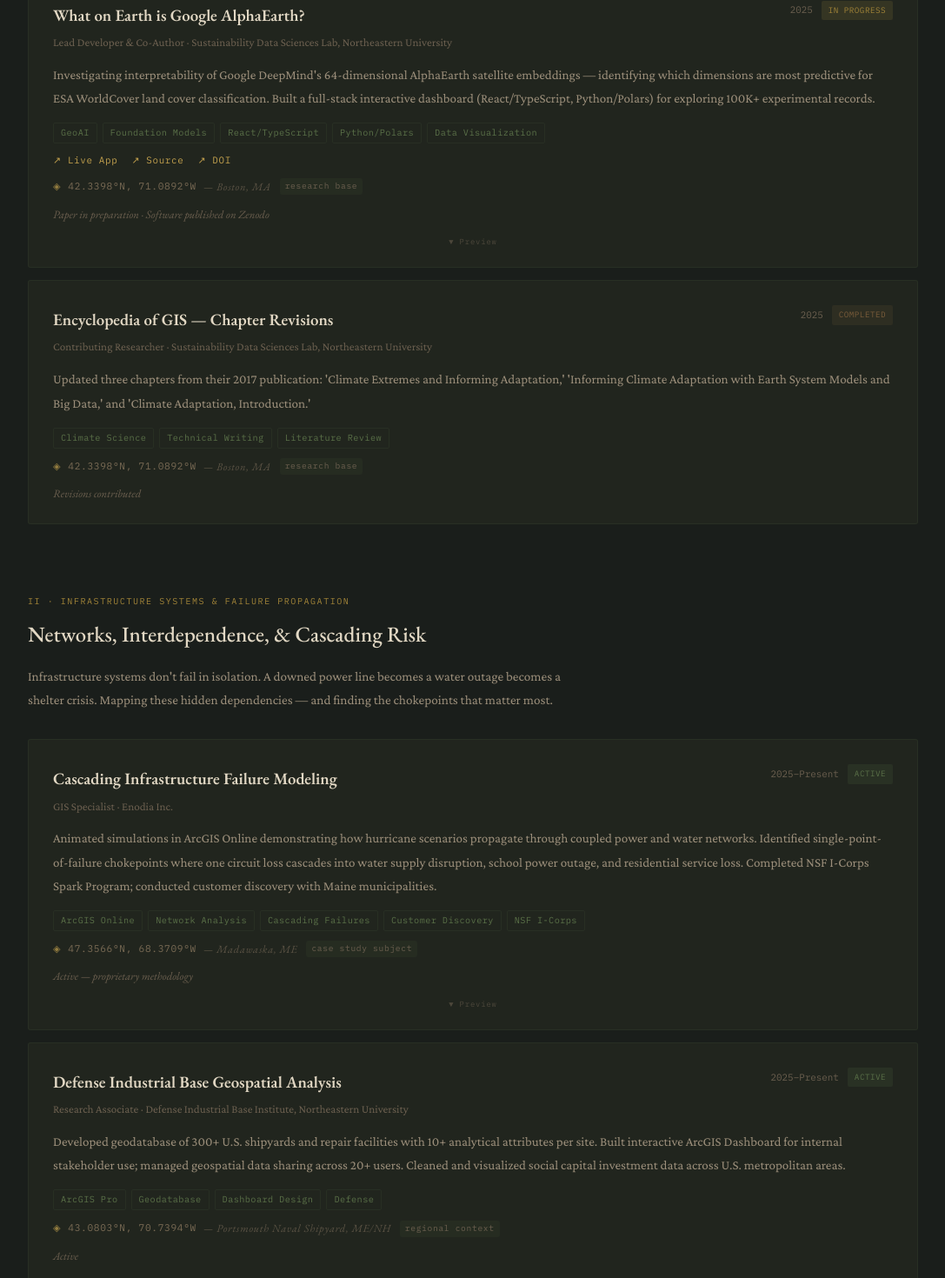
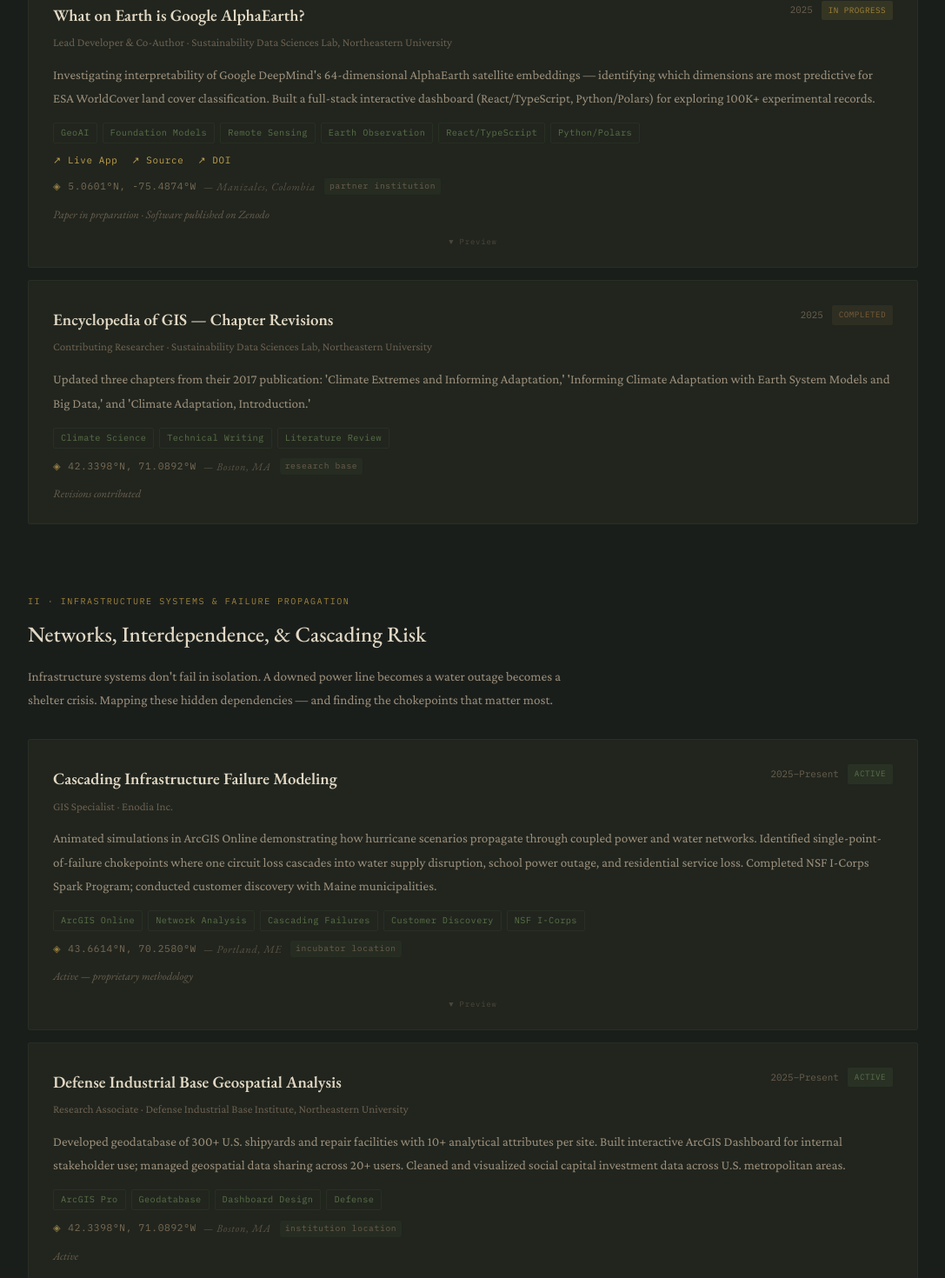
Before and after one commit to justing0909/geoportfolio, a Next.js app: page / in a window 1280 px wide. Shown: the part 1310-2780 px from the top of the page at 87% size, without its empty margins (96-1183 px from the left). Built offline with nearby package versions, Linux system fonts and the light colour scheme.

Commit message:
upd gitignore, refined descriptions

```diff
--- a/app/components/GeoPortfolio.jsx
+++ b/app/components/GeoPortfolio.jsx
@@ -202,9 +202,9 @@ const researchThemes = [
         org: "Sustainability Data Sciences Lab, Northeastern University",
         year: "2025",
         summary: "Investigating interpretability of Google DeepMind's 64-dimensional AlphaEarth satellite embeddings — identifying which dimensions are most predictive for ESA WorldCover land cover classification. Built a full-stack interactive dashboard (React/TypeScript, Python/Polars) for exploring 100K+ experimental records.",
-        tags: ["GeoAI", "Foundation Models", "React/TypeScript", "Python/Polars", "Data Visualization"],
+        tags: ["GeoAI", "Foundation Models", "Remote Sensing", "Earth Observation", "React/TypeScript", "Python/Polars"],
         links: { live: "https://alpha-earth-viz.vercel.app", doi: "https://doi.org/10.5281/zenodo.17728053", github: "https://github.com/justing0909/AlphaEarth_Viz" },
-        coord: { lat: "42.3398°N", lon: "71.0892°W", label: "Boston, MA", note: "research base" },
+        coord: { lat: "5.0601°N", lon: "-75.4874°W", label: "Manizales, Colombia", note: "partner institution" },
         status: "Paper in preparation · Software published on Zenodo",
         preview: { type: "embed", hint: "Interactive dashboard" },
       },
@@ -237,7 +237,7 @@ const researchThemes = [
         summary: "Animated simulations in ArcGIS Online demonstrating how hurricane scenarios propagate through coupled power and water networks. Identified single-point-of-failure chokepoints where one circuit loss cascades into water supply disruption, school power outage, and residential service loss. Completed NSF I-Corps Spark Program; conducted customer discovery with Maine municipalities.",
         tags: ["ArcGIS Online", "Network Analysis", "Cascading Failures", "Customer Discovery", "NSF I-Corps"],
         links: {},
-        coord: { lat: "47.3566°N", lon: "68.3709°W", label: "Madawaska, ME", note: "case study subject" },
+        coord: { lat: "43.6614°N", lon: "70.2580°W", label: "Portland, ME", note: "incubator location" },
         status: "Active — proprietary methodology",
         preview: { type: "image", hint: "Animated simulation still" },
       },
@@ -249,7 +249,7 @@ const researchThemes = [
         summary: "Developed geodatabase of 300+ U.S. shipyards and repair facilities with 10+ analytical attributes per site. Built interactive ArcGIS Dashboard for internal stakeholder use; managed geospatial data sharing across 20+ users. Cleaned and visualized social capital investment data across U.S. metropolitan areas.",
         tags: ["ArcGIS Pro", "Geodatabase", "Dashboard Design", "Defense"],
         links: {},
-        coord: { lat: "43.0803°N", lon: "70.7394°W", label: "Portsmouth Naval Shipyard, ME/NH", note: "regional context" },
+        coord: { lat: "42.3398°N", lon: "71.0892°W", label: "Boston, MA", note: "institution location" },
         status: "Active",
         preview: null,
       },
@@ -261,7 +261,7 @@ const researchThemes = [
         summary: "Modeling betweenness-centrality on the Amtrak network as a subgraph of U.S. freight rail to optimize service extensions under budget constraints — maximizing both population served and resilience to weather extremes. Contributed data engineering, initial GIS visualization, and network condensation.",
         tags: ["Network Science", "Betweenness Centrality", "Transportation", "Python", "GIS"],
         links: {},
-        coord: { lat: "38.8951°N", lon: "77.0364°W", label: "Washington, D.C.", note: "Amtrak network hub" },
+        coord: { lat: "38.8951°N", lon: "77.0364°W", label: "Washington, D.C.", note: "initial AGU presentation location" },
         status: "Research ongoing",
         preview: { type: "image", hint: "Network visualization" },
       },
@@ -303,8 +303,8 @@ const researchThemes = [
         role: "Undergraduate Research Assistant",
         org: "Global Resilience Institute, Northeastern University",
         year: "2025",
-        summary: "Collected baseline resilience indicators (transportation, public safety, urbanism) for three communities in St. Thomas, USVI using the I-RES methodology. Created animated population migration timeline from U.S. Census data. Developed StoryMaps for Caribbean infrastructure challenges. Assisted planning collaborative sessions integrating local stakeholder input into resilience assessments.",
-        tags: ["StoryMaps", "Census Data", "Community Engagement", "I-RES"],
+        summary: "Collected baseline resilience indicators (transportation, public safety, urbanism) for three communities in St. Thomas, USVI using the I-RES methodology. Created animated population migration timeline from U.S. Census data. Developed StoryMaps for Caribbean infrastructure challenges in Coulibistrie, Dominica, and Crab Hill, Barbados. Assisted planning collaborative sessions integrating local stakeholder input into resilience assessments.",
+        tags: ["StoryMaps", "Census Data", "Community Engagement", "I-RES", "Social Capital", "Community Resilience", "Social Resilience"],
         links: {},
         coord: { lat: "18.3358°N", lon: "64.9307°W", label: "St. Thomas, USVI", note: "field site" },
         status: "Completed",
```
Also changed, not shown: 1 other file (tests, documents, lock files or other folders).
